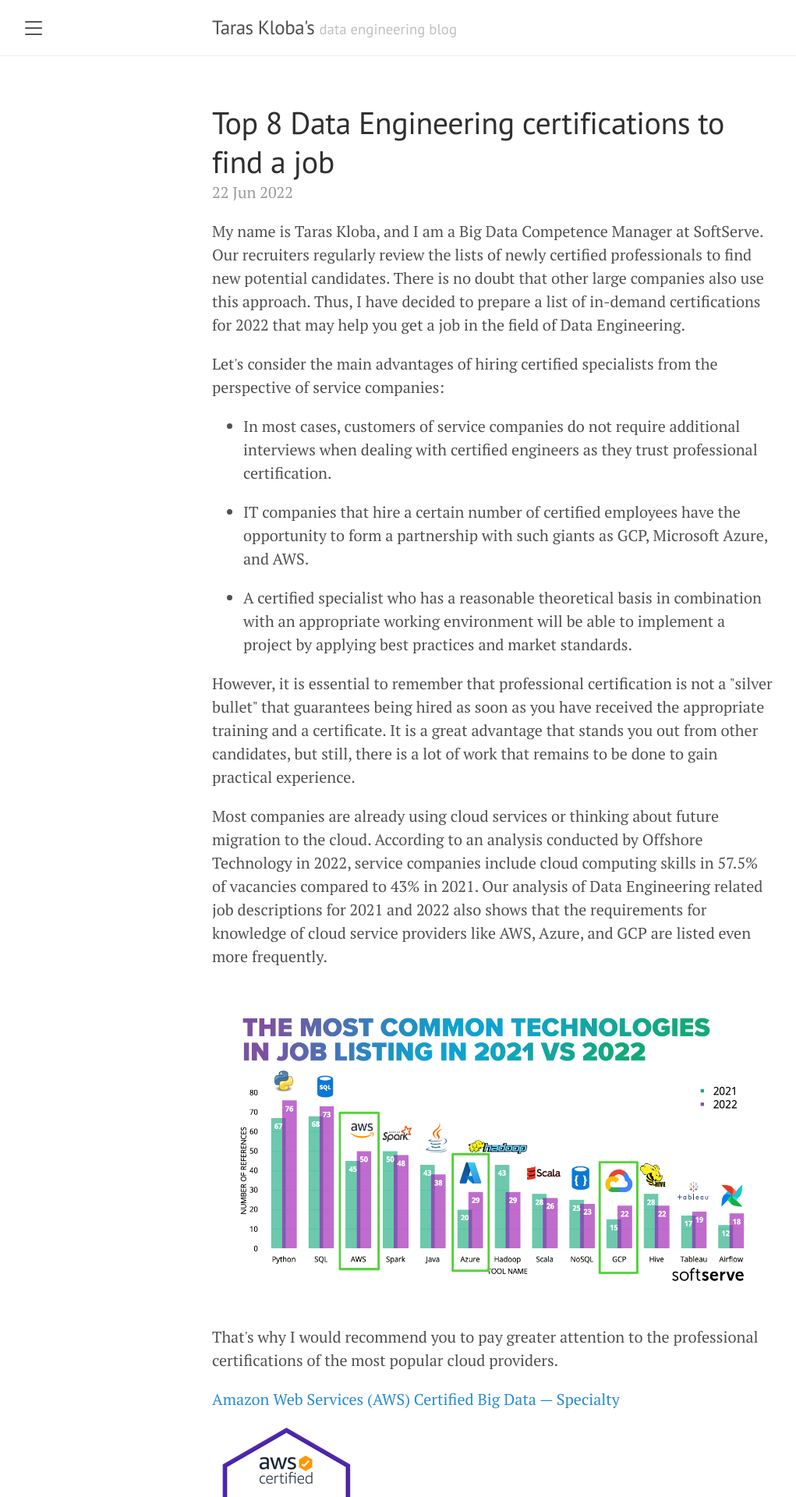
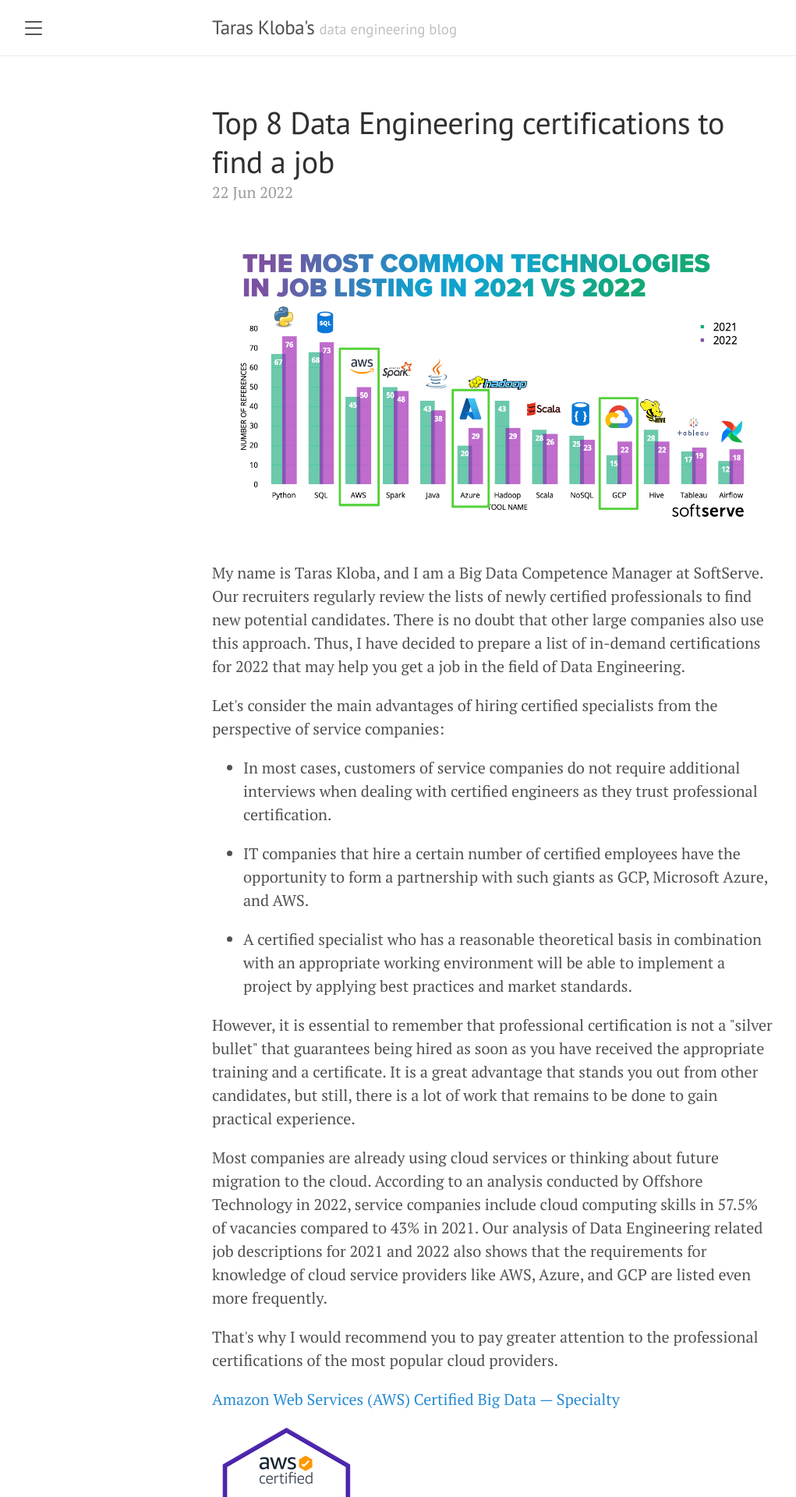
Before and after one commit to kloba/kloba.github.io, a Jekyll site: the page built from _posts/2022-06-22-top-8-data-engineering-certifications.md, in a window 1280 px wide. Shown: the top 1920 px of the page at 78% size, without its empty margins (8-1029 px from the left). Built offline with Jekyll 4.4.1, drawn with Linux system fonts in a browser that asks for light colours.

Commit message:
Add most common technologies to the top

```diff
--- a/_posts/2022-06-22-top-8-data-engineering-certifications.md
+++ b/_posts/2022-06-22-top-8-data-engineering-certifications.md
@@ -2,6 +2,8 @@
 layout: post
 title: Top 8 Data Engineering certifications to find a job
 ---
+
+![](/imgs/top-8-data-engineering-certifications/image1.png)
 
 My name is Taras Kloba, and I am a Big Data Competence Manager at
 SoftServe. Our recruiters regularly review the lists of newly certified
@@ -38,8 +40,6 @@
 Engineering related job descriptions for 2021 and 2022 also shows that
 the requirements for knowledge of cloud service providers like AWS,
 Azure, and GCP are listed even more frequently.
-
-![](/imgs/top-8-data-engineering-certifications/image1.png)
 
 That\'s why I would recommend you to pay greater attention to the
 professional certifications of the most popular cloud providers.
```
